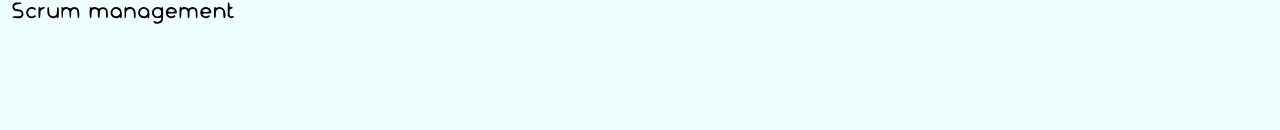
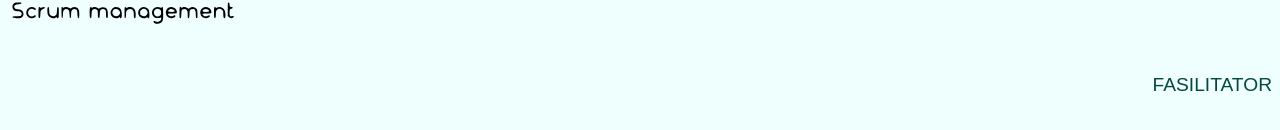
Before and after one commit to Edetuke/scrum, a React (Create React App) app: page / in a window 1280 px wide. Shown: the part 174-304 px from the top of the page. Built offline with nearby package versions, Linux system fonts and the light colour scheme.

Commit message:
added right side navigation

```diff
--- a/package.json
+++ b/package.json
@@ -8,6 +8,7 @@
     "@testing-library/user-event": "^13.5.0",
     "react": "^18.2.0",
     "react-dom": "^18.2.0",
+    "react-router-dom": "^5.3.3",
     "react-scripts": "5.0.1",
     "web-vitals": "^2.1.4"
   },
--- a/src/Components/Navigation/MainNavigation.js
+++ b/src/Components/Navigation/MainNavigation.js
@@ -1,8 +1,15 @@
+import { Fragment } from "react";
 import logo from "../../Logos/scrum-logo.svg";
 import classes from "../Navigation/MainNavigation.module.css";
+import MenuNav from "./Menu";
 
 const MainNavigation = () => {
-  return <img className={classes.logo} src={logo} alt="logo" />;
+  return (
+    <Fragment>
+      <img className={classes.logo} src={logo} alt="logo" />
+      <MenuNav />
+    </Fragment>
+  );
 };
 
 export default MainNavigation;
--- a/src/Components/Navigation/Menu.js
+++ b/src/Components/Navigation/Menu.js
@@ -0,0 +1,14 @@
+import { Link } from "react-router-dom";
+import classes from "./Menu.module.css";
+
+const MenuNav = () => {
+  return (
+    <div className={classes.menu}>
+      <Link className={classes.link} to="/facilitator">
+        Fasilitator
+      </Link>
+    </div>
+  );
+};
+
+export default MenuNav;
--- a/src/Components/Navigation/Menu.module.css
+++ b/src/Components/Navigation/Menu.module.css
@@ -0,0 +1,29 @@
+.menu {
+  display: flex;
+  float: right;
+  margin-top: 15rem;
+  text-transform: uppercase;
+  flex-direction: column;
+  align-items: center;
+}
+
+.link {
+  color: #054741;
+}
+
+.link:hover,
+.link:active {
+  color: #03cdaa;
+}
+
+.link:link,
+.link:visited {
+  text-decoration: none;
+  font-weight: 500;
+  font-size: 1.2rem;
+  transition: all 0.3s;
+}
+
+.link:focus {
+  color: #82a3a0;
+}
--- a/src/index.js
+++ b/src/index.js
@@ -1,11 +1,14 @@
 import React from "react";
 import ReactDOM from "react-dom/client";
+import { BrowserRouter } from "react-router-dom";
 
 import App from "./App";
 
 const root = ReactDOM.createRoot(document.getElementById("root"));
 root.render(
   <React.StrictMode>
-    <App />
+    <BrowserRouter>
+      <App />
+    </BrowserRouter>
   </React.StrictMode>
 );
```
Also changed, not shown: 1 other file (tests, documents, lock files or other folders).
